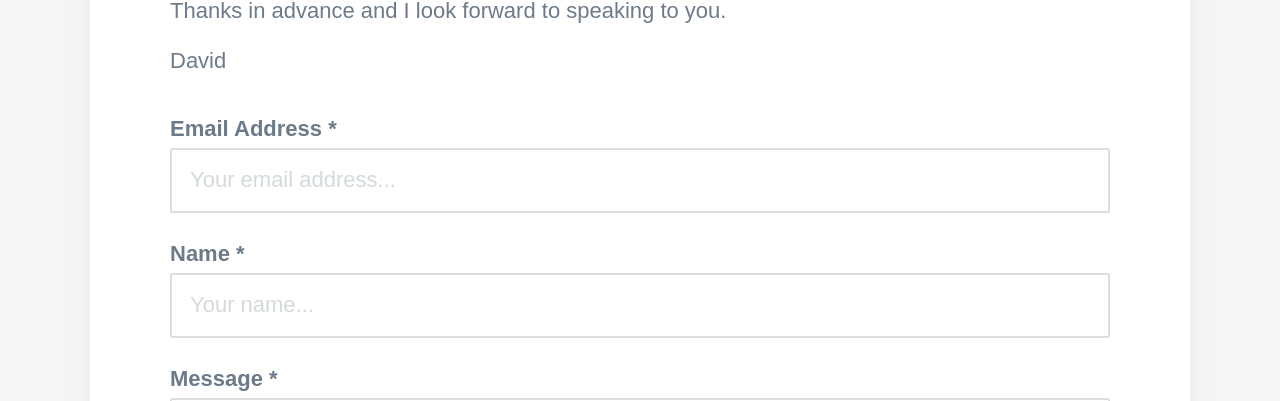
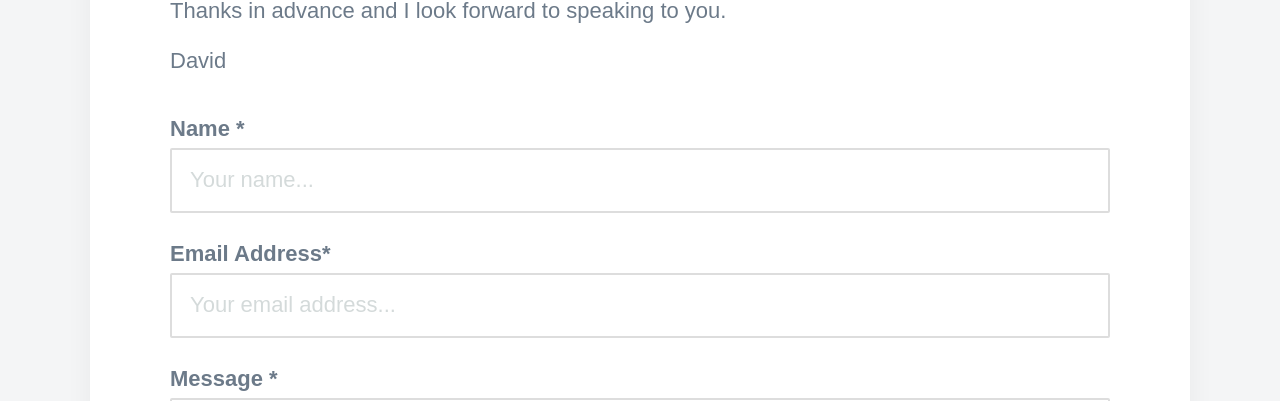
Before and after one commit to TheTestingMuse/thetestingmuse.github.io, a Jekyll site: the page built from _pages/contact.md, in a window 1280 px wide. Shown: the part 1051-1452 px from the top of the page. Built offline with Jekyll 4.4.1, drawn with Linux system fonts in a browser that asks for light colours; nearby versions of some CDN libraries; some web fonts are replaced.

```diff
--- a/_includes/contact-form.html
+++ b/_includes/contact-form.html
@@ -3,13 +3,13 @@
 	<form method="post" action="{{ site.data.settings.contact_settings.form_action }}" id="contact-form">
 
 		<div class="contact-form__item">
-			<label class="contact-form__label">Email Address *</label>
-			<input type="text" name="email" placeholder="Your email address..." class="contact-form__input">
+			<label class="contact-form__label">Name *</label>
+			<input type="text" name="name" placeholder="Your name..." class="contact-form__input">
 		</div>
 
 		<div class="contact-form__item">
-			<label class="contact-form__label">Name *</label>
-			<input type="text" name="name" placeholder="Your name..." class="contact-form__input">
+			<label class="contact-form__label">Email Address*</label>
+			<input type="text" name="email" placeholder="Your email address..." class="contact-form__input">
 		</div>
 
 		<div class="contact-form__item">
```
